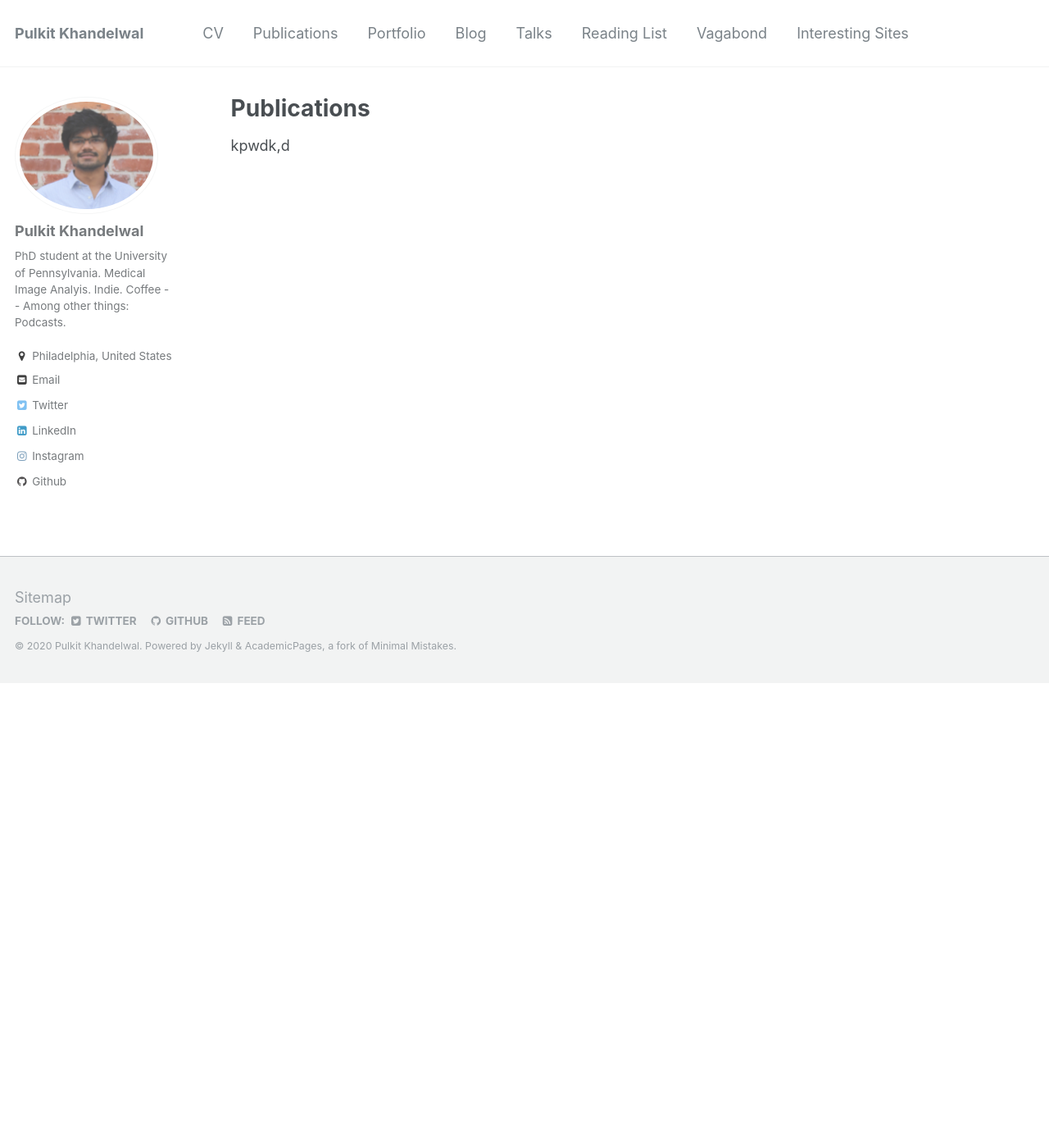
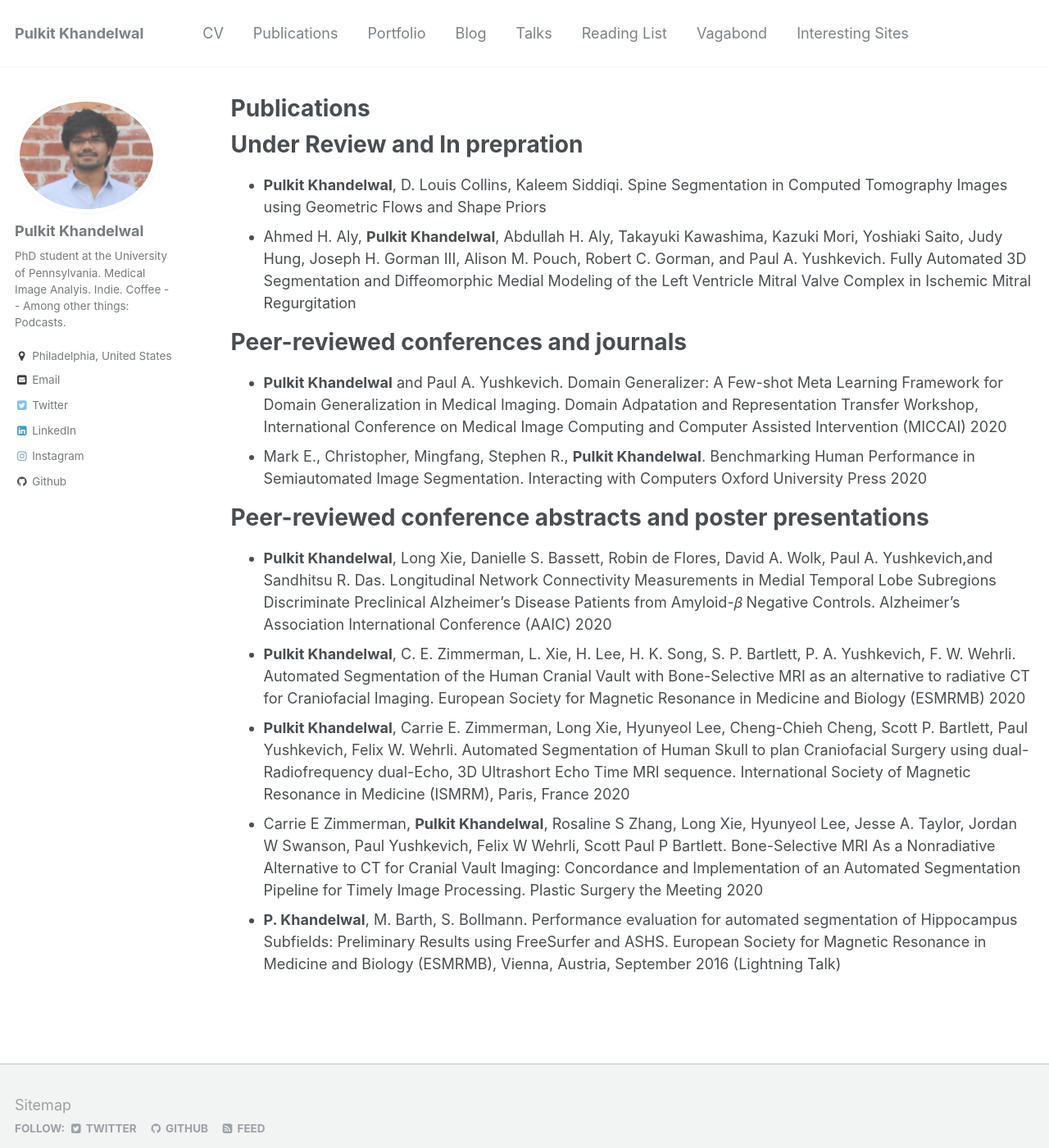
Before and after one commit to Pulkit-Khandelwal/pulkit-khandelwal.github.io, a Jekyll site: the page built from _pages/publications.md, in a window 1280 px wide and 1400 px high. Shown: the whole window at 82% size. Built offline with Jekyll 4.4.1, drawn with Linux system fonts in a browser that asks for light colours.

Commit message:
Update publications.md

```diff
--- a/_pages/publications.md
+++ b/_pages/publications.md
@@ -5,4 +5,41 @@ permalink: /publications/
 author_profile: true
 ---
 
-kpwdk,d
+**Under Review and In prepration**
+======
+* **Pulkit Khandelwal**, D. Louis Collins, Kaleem Siddiqi. Spine Segmentation in Computed Tomography Images
+using Geometric Flows and Shape Priors
+* Ahmed H. Aly, **Pulkit Khandelwal**, Abdullah H. Aly, Takayuki Kawashima, Kazuki Mori, Yoshiaki Saito,
+Judy Hung, Joseph H. Gorman III, Alison M. Pouch, Robert C. Gorman, and Paul A. Yushkevich. Fully
+Automated 3D Segmentation and Diffeomorphic Medial Modeling of the Left Ventricle Mitral Valve Complex
+in Ischemic Mitral Regurgitation
+
+**Peer-reviewed conferences and journals**
+======
+* **Pulkit Khandelwal** and Paul A. Yushkevich. Domain Generalizer: A Few-shot Meta Learning Framework
+for Domain Generalization in Medical Imaging. Domain Adpatation and Representation Transfer Workshop,
+International Conference on Medical Image Computing and Computer Assisted Intervention (MICCAI) 2020
+* Mark E., Christopher, Mingfang, Stephen R., **Pulkit Khandelwal**. Benchmarking Human Performance in
+Semiautomated Image Segmentation. Interacting with Computers Oxford University Press 2020
+
+**Peer-reviewed conference abstracts and poster presentations**
+======
+* **Pulkit Khandelwal**, Long Xie, Danielle S. Bassett, Robin de Flores, David A. Wolk, Paul A. Yushkevich,and
+Sandhitsu R. Das. Longitudinal Network Connectivity Measurements in Medial Temporal Lobe Subregions
+Discriminate Preclinical Alzheimer’s Disease Patients from Amyloid-𝛽 Negative Controls. Alzheimer’s Association
+International Conference (AAIC) 2020
+* **Pulkit Khandelwal**, C. E. Zimmerman, L. Xie, H. Lee, H. K. Song, S. P. Bartlett, P. A. Yushkevich, F. W.
+Wehrli. Automated Segmentation of the Human Cranial Vault with Bone-Selective MRI as an alternative to
+radiative CT for Craniofacial Imaging. European Society for Magnetic Resonance in Medicine and Biology
+(ESMRMB) 2020
+* **Pulkit Khandelwal**, Carrie E. Zimmerman, Long Xie, Hyunyeol Lee, Cheng-Chieh Cheng, Scott P. Bartlett,
+Paul Yushkevich, Felix W. Wehrli. Automated Segmentation of Human Skull to plan Craniofacial Surgery
+using dual-Radiofrequency dual-Echo, 3D Ultrashort Echo Time MRI sequence. International Society of Magnetic
+Resonance in Medicine (ISMRM), Paris, France 2020
+* Carrie E Zimmerman, **Pulkit Khandelwal**, Rosaline S Zhang, Long Xie, Hyunyeol Lee, Jesse A. Taylor,
+Jordan W Swanson, Paul Yushkevich, Felix W Wehrli, Scott Paul P Bartlett. Bone-Selective MRI As a
+Nonradiative Alternative to CT for Cranial Vault Imaging: Concordance and Implementation of an Automated
+Segmentation Pipeline for Timely Image Processing. Plastic Surgery the Meeting 2020
+* **P. Khandelwal**, M. Barth, S. Bollmann. Performance evaluation for automated segmentation of Hippocampus
+Subfields: Preliminary Results using FreeSurfer and ASHS. European Society for Magnetic Resonance in
+Medicine and Biology (ESMRMB), Vienna, Austria, September 2016 (Lightning Talk)
```
